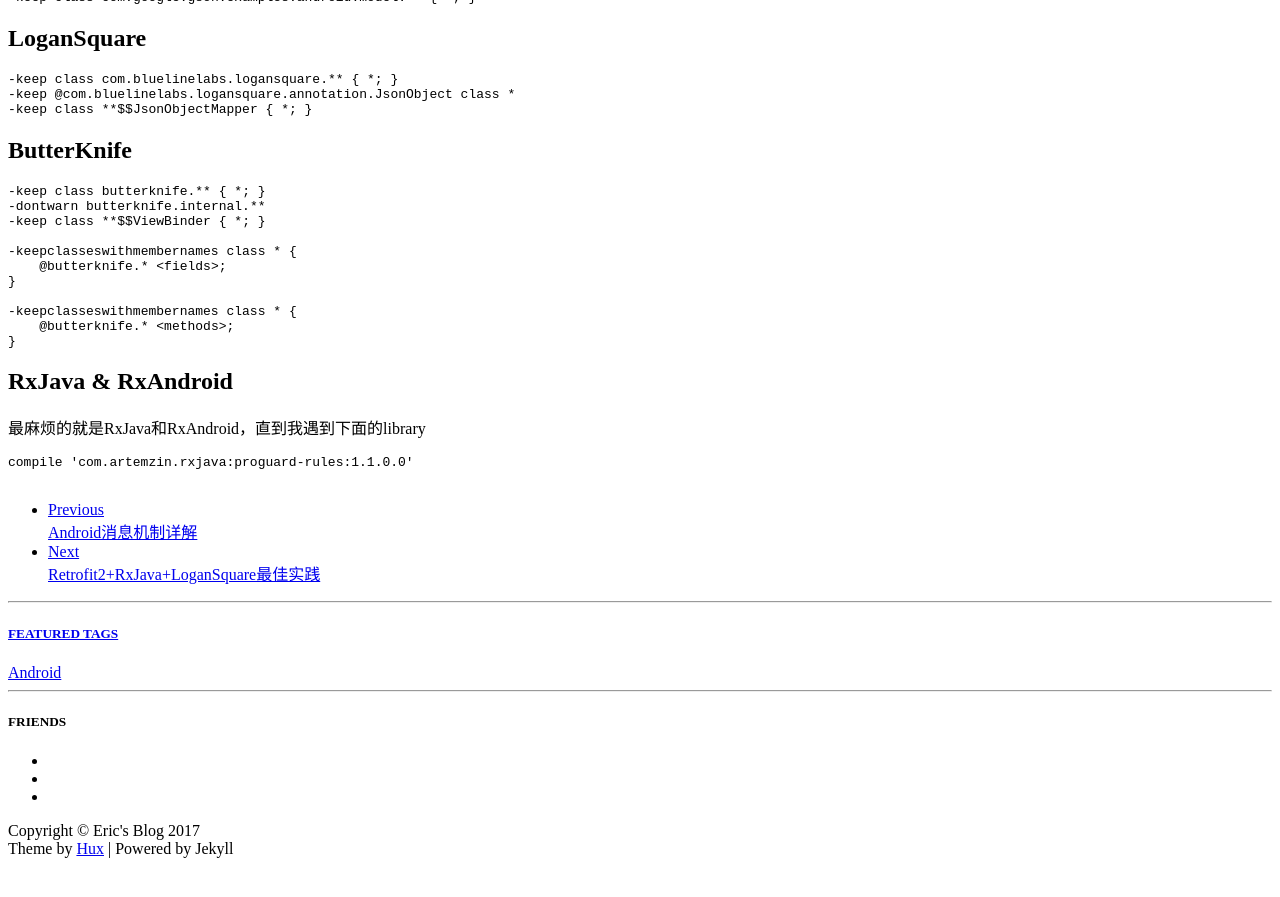
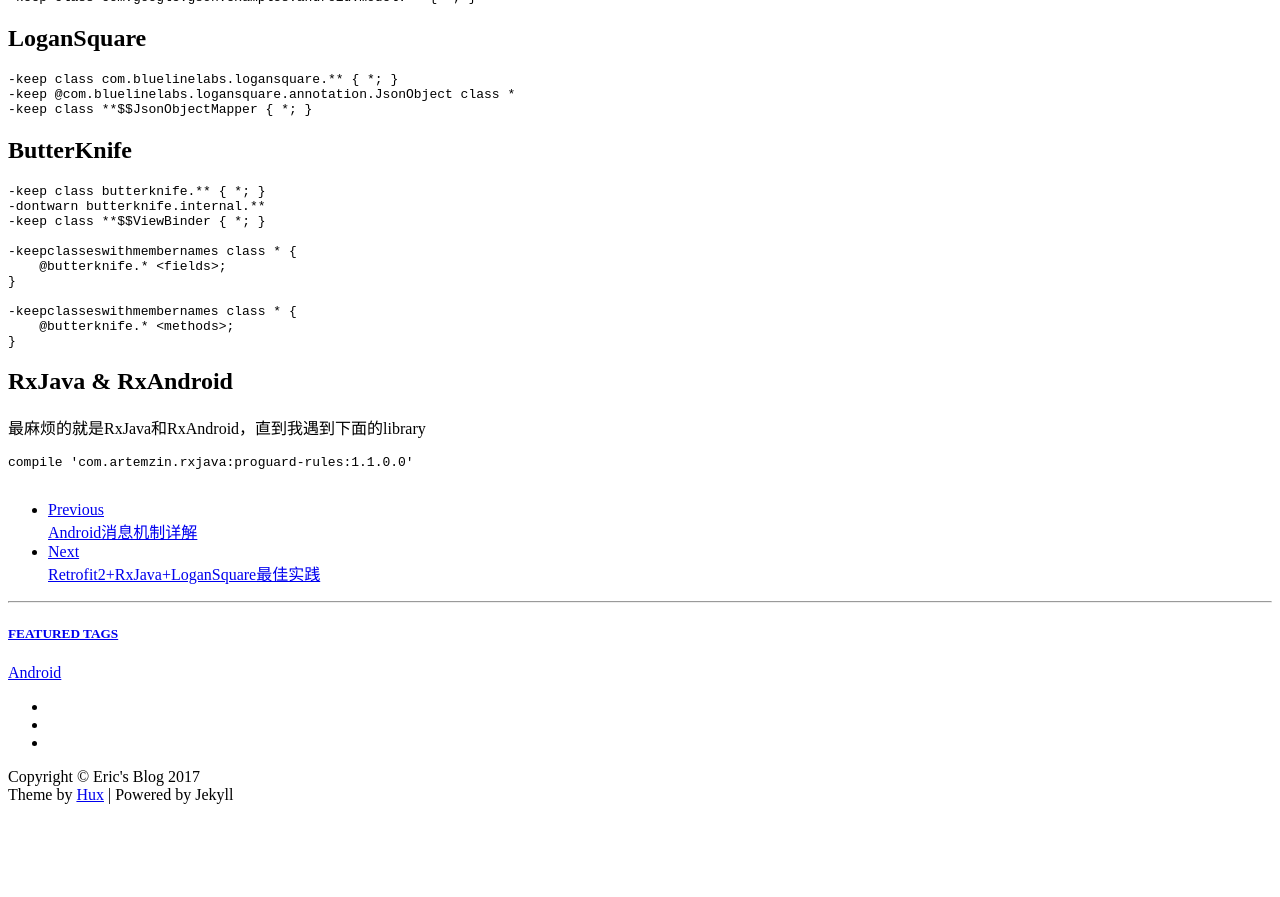
Before and after one commit to liuguangqiang/liuguangqiang.github.com, a Jekyll site: the page built from _posts/2016-02-18-常用ProguardRules.md, in a window 1280 px wide and 900 px high, scrolled down 1123 px. Shown: the top 897 px of the window. Built offline with Jekyll 4.4.1, drawn with Linux system fonts in a browser that asks for light colours; comment, search, counter and statistics services are not loaded; after the commit the page ends 1969 px from its top, so only the background shows below that.

Commit message:
update style

```diff
--- a/_layouts/post.html
+++ b/_layouts/post.html
@@ -81,7 +81,6 @@
                     {% endif %}
                 </ul>
 
-
                 {% if site.duoshuo_username %}
                 <!-- 多说评论框 start -->
                 <!--<div class="comment">
@@ -92,32 +91,6 @@
                     </div>
                 </div>-->
                 <!-- 多说评论框 end -->
-                {% endif %}
-
-                {% if site.disqus_username %}
-                <!-- disqus 评论框 start -->
-                <div class="comment">
-                    <div id="disqus_thread" class="disqus-thread"></div>
-                </div>
-
-                {% if page.comments %}
-                <section class="post-comments">
-                <div id="disqus_thread"></div>
-                <script type="text/javascript">
-                    var disqus_shortname = '{{ site.disqus_username }}'; // required: replace example with your forum shortname
-                    /* * * DON'T EDIT BELOW THIS LINE * * */
-                    (function() {
-                        var dsq = document.createElement('script'); dsq.type = 'text/javascript'; dsq.async = true;
-                        dsq.src = '//' + disqus_shortname + '.disqus.com/embed.js';
-                        (document.getElementsByTagName('head')[0] || document.getElementsByTagName('body')[0]).appendChild(dsq);
-                    })();
-                </script>
-                <noscript>Please enable JavaScript to view the <a href="http://disqus.com/?ref_noscript">comments powered by Disqus.</a></noscript>
-                <a href="http://disqus.com" class="dsq-brlink">comments powered by <span class="logo-disqus">Disqus</span></a>
-                </section>
-                {% endif %}
-
-                <!-- disqus 评论框 end -->
                 {% endif %}
 
             </div>
@@ -162,19 +135,8 @@
                 </section>
                 {% endif %}
 
-                <!-- Friends Blog -->
-                {% if site.friends %}
-                <hr>
-                <h5>FRIENDS</h5>
-                <ul class="list-inline">
-                    {% for friend in site.friends %}
-                        <li><a href="{{friend.href}}">{{friend.title}}</a></li>
-                    {% endfor %}
-                </ul>
-                {% endif %}
-
                 <!--comment start-->
-                <div>
+                <div class="comment">
                     <div id="cloud-tie-wrapper" class="cloud-tie-wrapper"></div>
                     <script>
                     var cloudTieConfig = {
```
Also changed, not shown: 5 other files.
